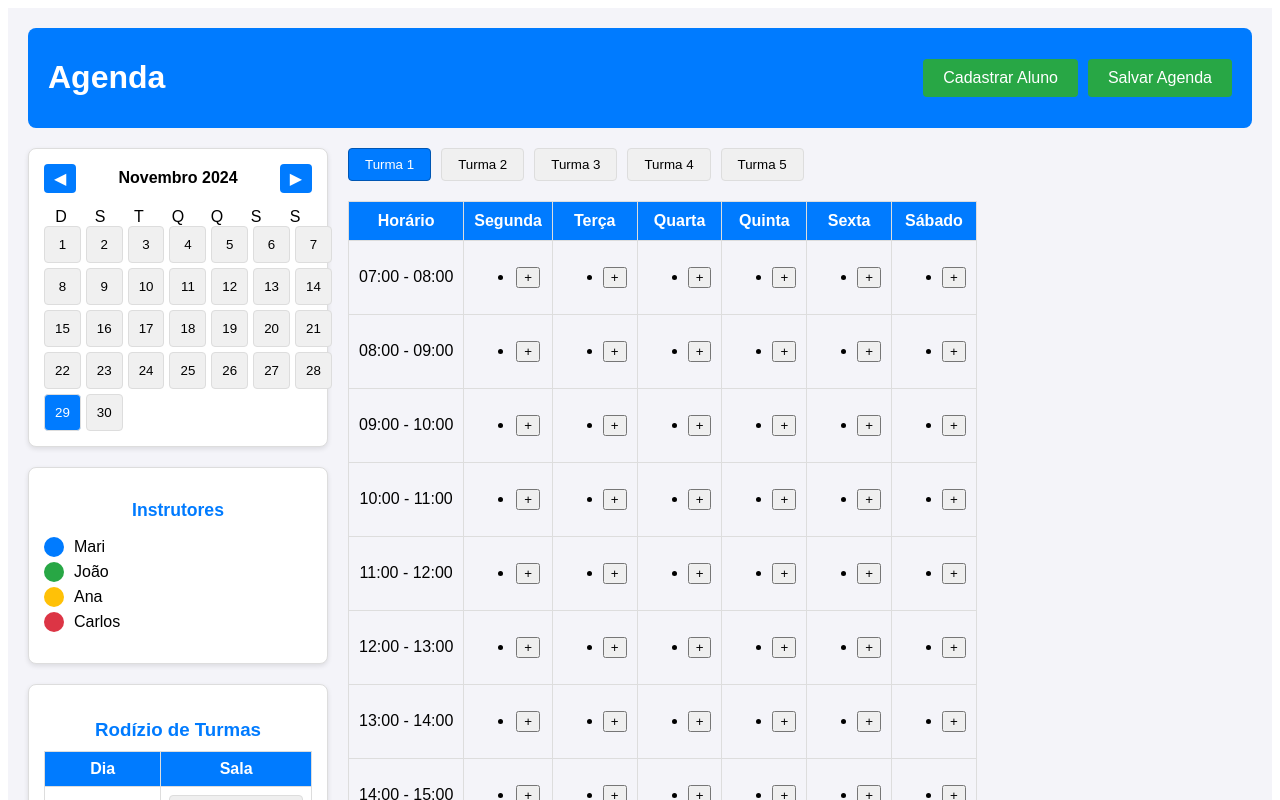
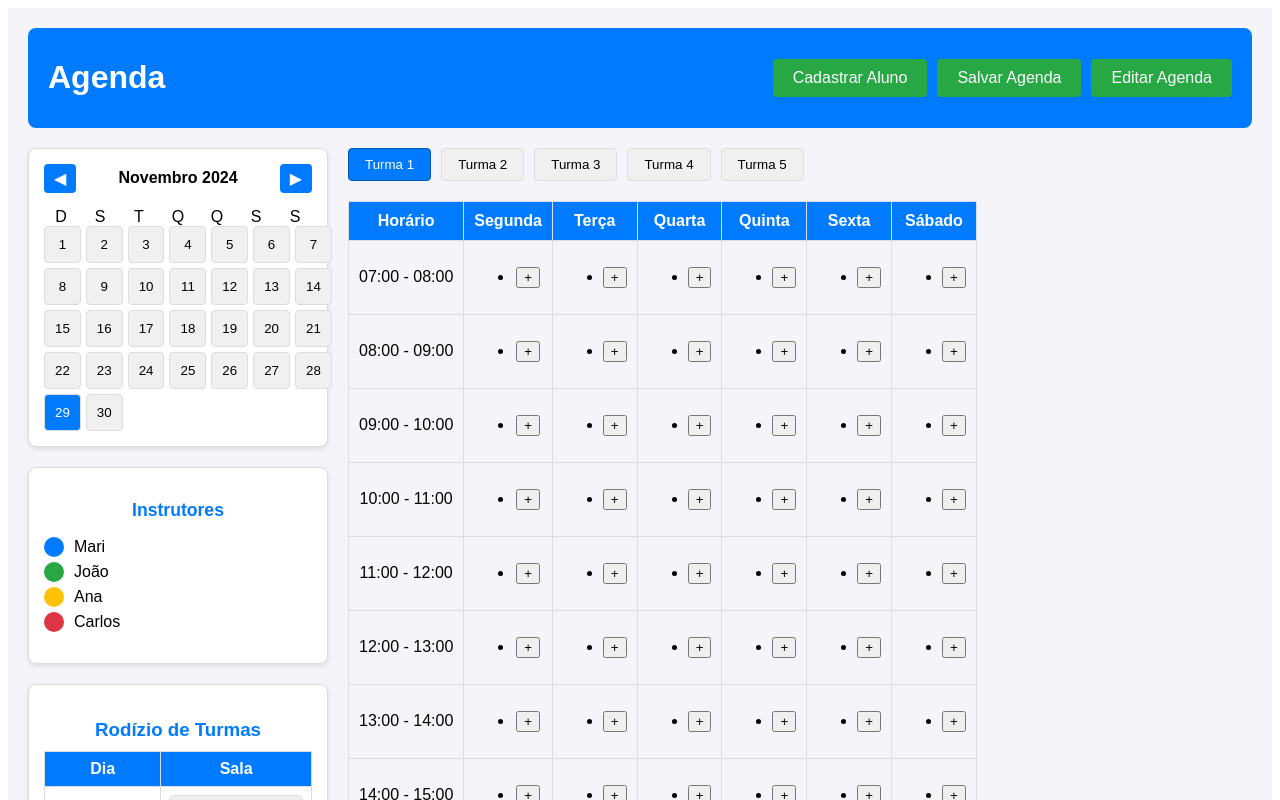
Before and after one commit to Lucas260691/Projeto-Fruto, an Angular app in the folder estudio-fruto/: page /agenda in a window 1280 px wide. Shown: the top 800 px of the page. Built offline with nearby package versions, Linux system fonts and the light colour scheme.

Commit message:
Criando botão editar e suas funcionalidades

```diff
--- a/estudio-fruto/src/app/features/agenda/agenda.component.html
+++ b/estudio-fruto/src/app/features/agenda/agenda.component.html
@@ -4,6 +4,7 @@
     <div class="botoes-acao">
       <button class="btn-cadastrar-aluno" (click)="irParaCadastroAluno()">Cadastrar Aluno</button>
       <button class="btn-salvar-agenda" (click)="salvarAgenda()">Salvar Agenda</button>
+      <button class="btn-editar-agenda" (click)="editarAgenda()">Editar Agenda</button>
     </div>
   </div>
   <div class="conteudo-principal">
--- a/estudio-fruto/src/app/features/agenda/agenda.component.scss
+++ b/estudio-fruto/src/app/features/agenda/agenda.component.scss
@@ -28,6 +28,7 @@
     }
 
     .btn-cadastrar-aluno,
+    .btn-editar-agenda,
     .btn-salvar-agenda {
       background-color: #28a745;
       color: white;
--- a/estudio-fruto/src/app/features/agenda/agenda.component.ts
+++ b/estudio-fruto/src/app/features/agenda/agenda.component.ts
@@ -14,6 +14,7 @@ import { DragDropModule, CdkDragDrop, moveItemInArray, transferArrayItem } from
 })
 export class AgendaComponent implements OnInit, AfterViewChecked {
 
+  isEditing: boolean = false; // Estado de edição da agenda
   alunoFocus: { horario: string; dia: string; index: number } | null = null;
 
   constructor(private router: Router) {}
@@ -52,6 +53,16 @@ export class AgendaComponent implements OnInit, AfterViewChecked {
   salvarAgenda(): void {
     this.turmas[this.turmaSelecionada].agenda = { ...this.agenda };
     alert(`Agenda da ${this.turmas[this.turmaSelecionada].nome} salva com sucesso!`);
+  }
+
+  editarAgenda(): void {
+    this.isEditing = !this.isEditing; // Alterna entre os modos de edição e visualização
+    if (this.isEditing) {
+      console.log('Modo de edição ativado.');
+    } else {
+      console.log('Modo de edição desativado.');
+      this.salvarAgenda(); // Salva os dados ao sair do modo de edição
+    }
   }
 
   diasDaSemana: string[] = ['Segunda', 'Terça', 'Quarta', 'Quinta', 'Sexta', 'Sábado'];
```
